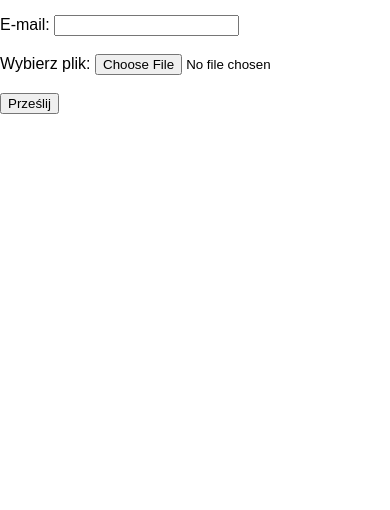
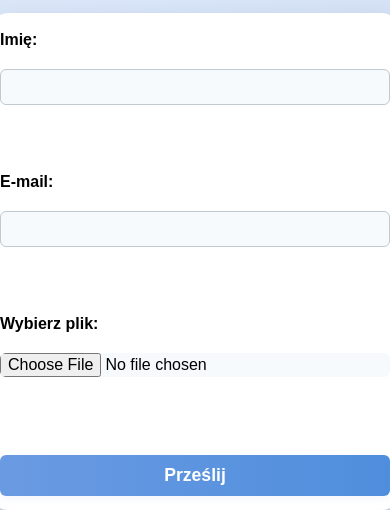
Before and after one commit to ChrisPos2/my-first-static-web-app, a website: page src/index.html in a window 390 px wide. Shown: the part 334-844 px from the top of the page. Drawn offline with Linux system fonts and the light colour scheme.

Commit message:
style: enhance body and form styles for improved layout and responsiveness

```diff
--- a/src/styles.css
+++ b/src/styles.css
@@ -7,6 +7,15 @@ html, body {
   border: 0;
   padding: 0;
   background-color: #fff;
+}
+
+body {
+  min-height: 100vh;
+  display: flex;
+  flex-direction: column;
+  justify-content: center;
+  align-items: center;
+  background: linear-gradient(135deg, #e0eafc 0%, #cfdef3 100%);
 }
 
 main {
@@ -19,3 +28,73 @@ main > h1 {
   text-align: center;
   font-size: 3.5em;
 }
+
+form#uploadForm {
+  background: #fff;
+  padding: 32px 28px 24px 28px;
+  border-radius: 16px;
+  box-shadow: 0 4px 24px rgba(0,0,0,0.08), 0 1.5px 4px rgba(0,0,0,0.04);
+  display: flex;
+  flex-direction: column;
+  gap: 16px;
+  min-width: 320px;
+  max-width: 100vw;
+}
+
+form#uploadForm label {
+  font-weight: 600;
+  margin-bottom: 4px;
+}
+
+form#uploadForm input[type="text"],
+form#uploadForm input[type="email"],
+form#uploadForm input[type="file"] {
+  padding: 8px 10px;
+  border: 1px solid #bfc9d1;
+  border-radius: 6px;
+  font-size: 1em;
+  background: #f7fafc;
+  transition: border 0.2s;
+}
+
+form#uploadForm input:focus {
+  border: 1.5px solid #6a9ae2;
+  outline: none;
+}
+
+form#uploadForm button[type="submit"] {
+  margin-top: 10px;
+  padding: 10px 0;
+  background: linear-gradient(90deg, #6a9ae2 0%, #4f8edc 100%);
+  color: #fff;
+  border: none;
+  border-radius: 6px;
+  font-size: 1.1em;
+  font-weight: bold;
+  cursor: pointer;
+  box-shadow: 0 2px 8px rgba(80,120,200,0.08);
+  transition: background 0.2s, transform 0.1s;
+}
+
+form#uploadForm button[type="submit"]:hover {
+  background: linear-gradient(90deg, #4f8edc 0%, #6a9ae2 100%);
+  transform: translateY(-2px) scale(1.03);
+}
+
+form#uploadForm input[type="file"] {
+  background: #f7fafc;
+  border: none;
+  padding: 0;
+}
+
+@media (max-width: 600px) {
+  main {
+    width: 90%;
+    padding: 10px;
+  }
+  form#uploadForm {
+    min-width: unset;
+    width: 100%;
+    padding: 18px 8px 14px 8px;
+  }
+}
```
